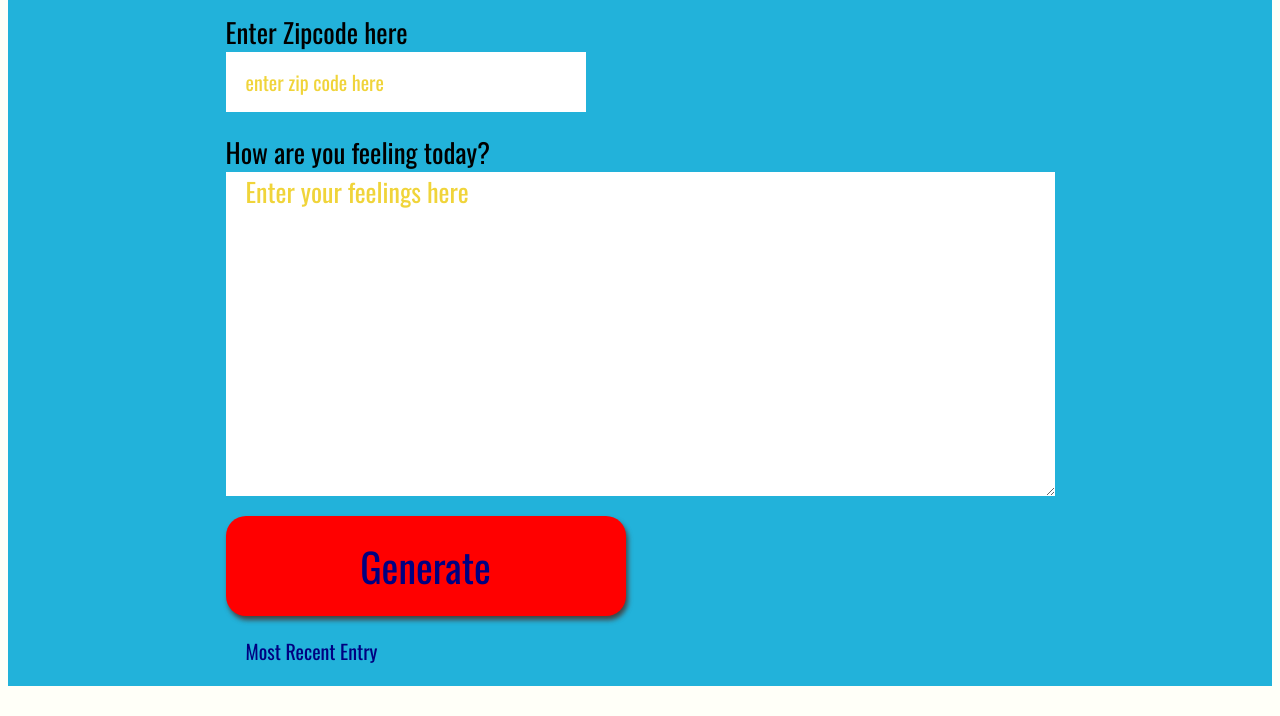
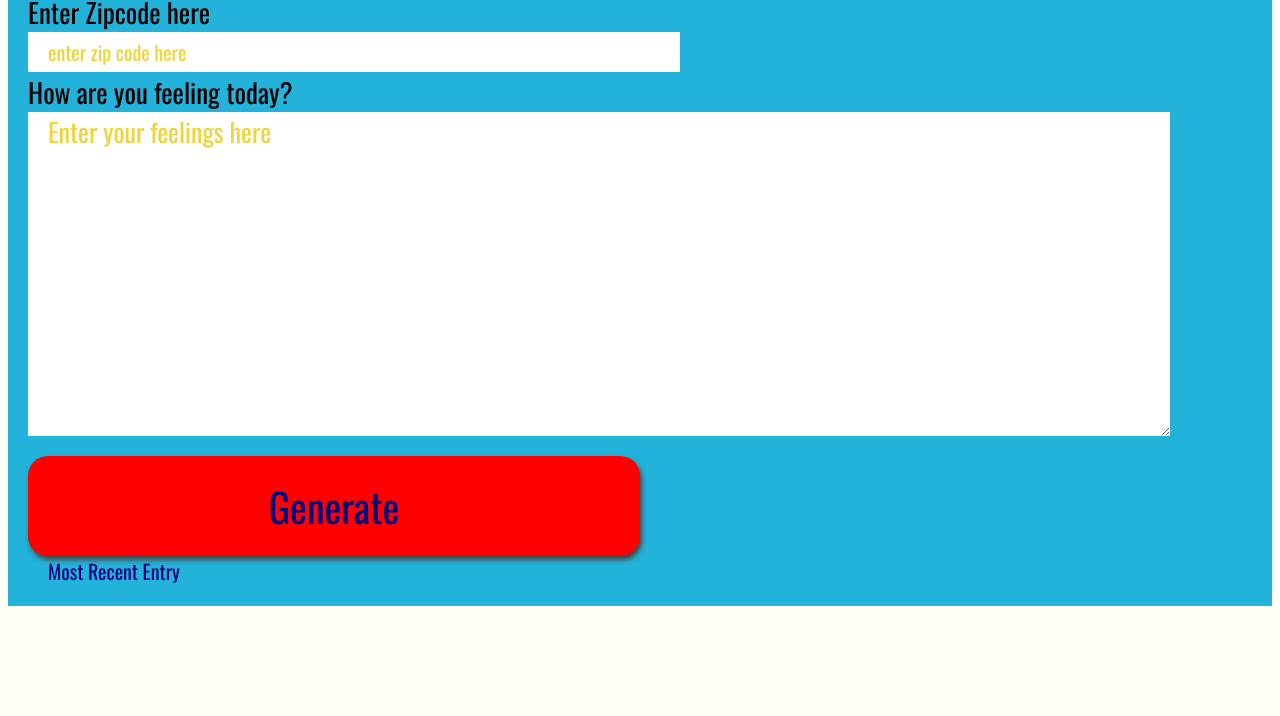
Before and after one commit to bel-caylor/weather-journal-app, a plain HTML site: page website/index.html in a window 1280 px wide. Shown: the part 84-800 px from the top of the page. Drawn offline with nearby package versions, Linux system fonts and the light colour scheme; a web font is replaced by a local one.

Commit message:
fix: adjusted input width

```diff
--- a/website/style.css
+++ b/website/style.css
@@ -5,13 +5,14 @@ body{
 
 #app{
     display: grid;
-    grid-auto-rows: minmax(auto, auto);
+    grid-template-columns: 100%;
+    /* grid-auto-rows: minmax(auto, auto); */
     /* grid-template-columns:  */
     /* height:100vh; */
     background: #22b2da;
     /* color: #f0d43a; */
     justify-content: center;
-    grid-gap: 1em;
+    /* grid-gap: 1em; */
     font-size: 20px;
     font-family: 'Oswald', sans-serif;
     padding: 20px;
@@ -33,6 +34,7 @@ body{
 
 .myInput{
   font: 1.3em cambria;
+  width: 90%;
 }
 
 #entryHolder{
@@ -65,12 +67,12 @@ label{
 }
 
 input{
-  height: 60px;
-  width: 320px;
+  height: 40px;
+  width: 50%;
 }
 
 button{
-    width: 400px;
+    width: 50%;
     height: 100px;
     background: red;
     color: navy;
```
